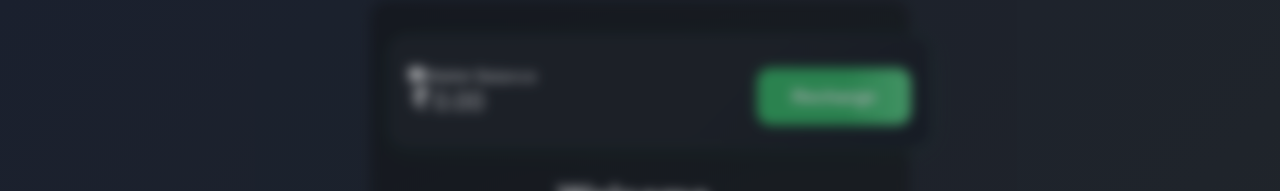
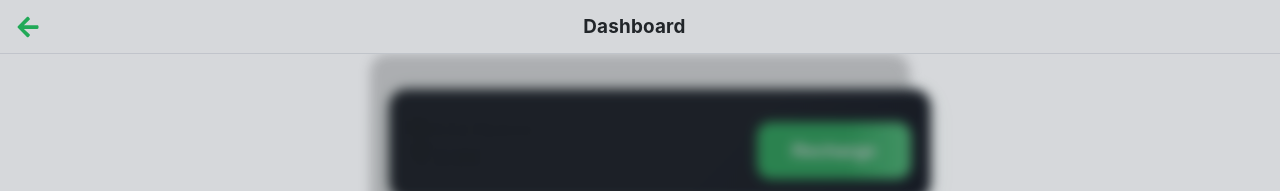
Before and after one commit to dukeheather/investmentsite, a React (Create React App) app in the folder investment-website/: page /dashboard in a window 1280 px wide. Shown: the top 191 px of the page. Built offline with nearby package versions, Linux system fonts and the light colour scheme; no server answers; the HTML template or start-up script is replaced by a standard one.

Commit message:
Add app-like header bar with back button and page titles to all pages

```diff
--- a/investment-website/src/App.css
+++ b/investment-website/src/App.css
@@ -44,9 +44,9 @@
   }
 }
 
-body, .homepage {
-  background: var(--background-light);
-  color: var(--text-main);
+body, .homepage, .dashboard-page, .plans-page, .withdraw-page-centered {
+  background: #fff !important;
+  color: #232526;
   font-family: 'Segoe UI', 'Roboto', 'Oxygen', 'Ubuntu', 'Cantarell', 'Fira Sans', 'Droid Sans', 'Helvetica Neue', sans-serif;
 }
 
@@ -1108,3 +1108,44 @@ body, .homepage {
     margin-left: 0;
   }
 }
+
+.header-bar {
+  width: 100%;
+  height: 54px;
+  background: #fff;
+  border-bottom: 1px solid #e5e7eb;
+  display: flex;
+  align-items: center;
+  justify-content: space-between;
+  position: sticky;
+  top: 0;
+  z-index: 100;
+  padding: 0 1rem;
+  box-sizing: border-box;
+}
+
+.header-back-btn {
+  background: none;
+  border: none;
+  font-size: 1.5rem;
+  color: #22c55e;
+  cursor: pointer;
+  display: flex;
+  align-items: center;
+  padding: 0;
+}
+
+.header-back-placeholder,
+.header-right-placeholder {
+  width: 2.2rem;
+  display: inline-block;
+}
+
+.header-title {
+  flex: 1;
+  text-align: center;
+  font-size: 1.18rem;
+  font-weight: 700;
+  color: #232526;
+  letter-spacing: 0.01em;
+}
--- a/investment-website/src/MainApp.js
+++ b/investment-website/src/MainApp.js
@@ -23,6 +23,7 @@ import RechargeWalletPage from './RechargeWalletPage';
 import CircleLoader from './components/CircleLoader';
 import ManualPaymentPage from './ManualPaymentPage';
 import AdminManualTopups from './AdminManualTopups';
+import HeaderBar from './components/HeaderBar';
 
 function Spinner() {
   return <CircleLoader />;
@@ -113,6 +114,7 @@ export default function MainApp() {
 
   return (
     <>
+      <HeaderBar />
       {globalError && <div className="global-error">{globalError}</div>}
       {!user && (
         <div className="modal-overlay">
--- /dev/null
+++ b/investment-website/src/components/HeaderBar.js
@@ -0,0 +1,43 @@
+import React from 'react';
+import { useLocation, useNavigate } from 'react-router-dom';
+import { FaArrowLeft } from 'react-icons/fa';
+
+const PAGE_TITLES = {
+  '/': 'Home',
+  '/dashboard': 'Dashboard',
+  '/plans': 'Investment Plans',
+  '/profile': 'Profile',
+  '/withdraw': 'Withdraw Funds',
+  '/recharge': 'Recharge',
+  '/manual-payment': 'Manual Payment',
+  '/income-details': 'Income Details',
+  '/withdrawal-details': 'Withdrawal Details',
+  '/about-us': 'About Us',
+  '/contact-us': 'Contact Us',
+  '/admin': 'Admin',
+  // Add more routes and titles as needed
+};
+
+export default function HeaderBar() {
+  const location = useLocation();
+  const navigate = useNavigate();
+  const path = location.pathname;
+  const showBack = path !== '/';
+
+  // Get title from map or fallback to capitalized path
+  const title = PAGE_TITLES[path] || path.replace('/', '').replace(/-/g, ' ').replace(/\b\w/g, l => l.toUpperCase());
+
+  return (
+    <header className="header-bar">
+      {showBack ? (
+        <button className="header-back-btn" onClick={() => navigate(-1)}>
+          <FaArrowLeft />
+        </button>
+      ) : (
+        <span className="header-back-placeholder" />
+      )}
+      <span className="header-title">{title}</span>
+      <span className="header-right-placeholder" />
+    </header>
+  );
+}
```
